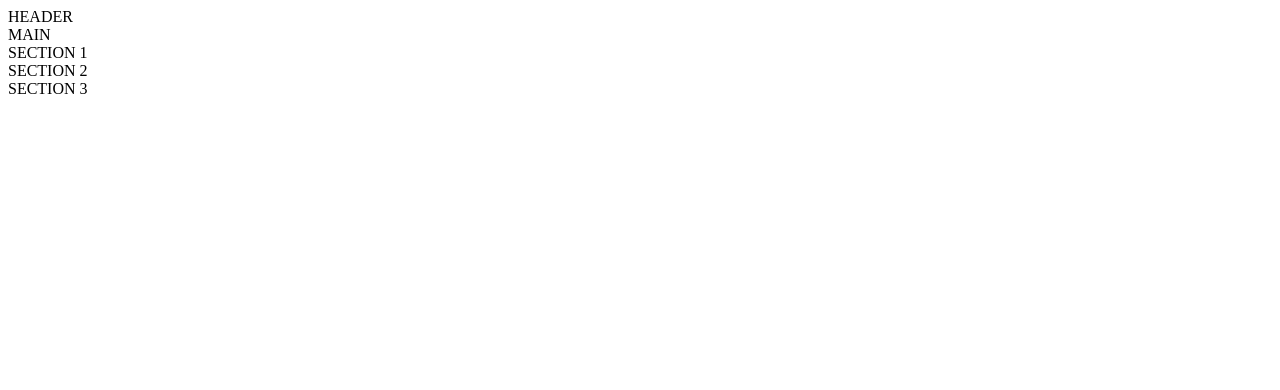
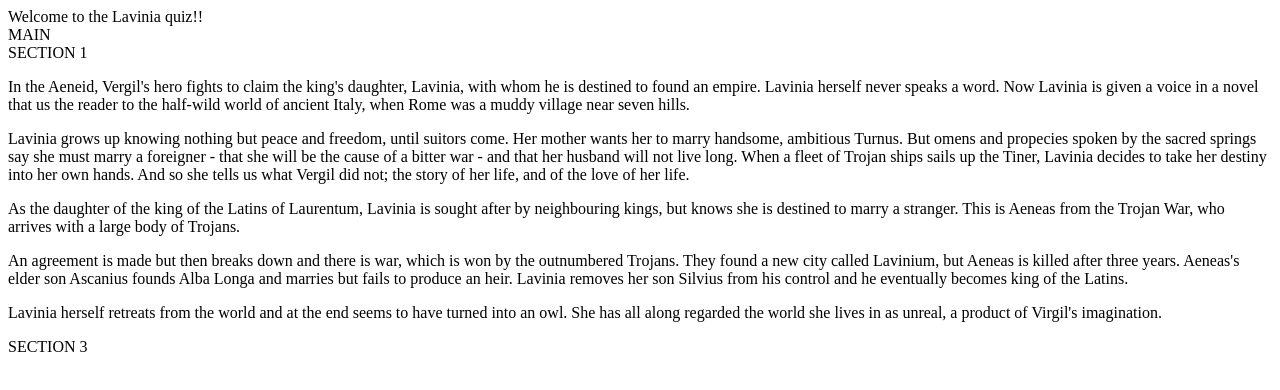
Before and after one commit to franco-ortega/ts-01-quiz-page, a website: page index.html in a window 1280 px wide. Drawn offline with Linux system fonts and the light colour scheme.

Commit message:
add quiz content to index.html

```diff
--- a/index.html
+++ b/index.html
@@ -7,7 +7,7 @@
     <title>Lavinia Quiz</title>
 </head>
 <body>
-    <header>HEADER</header>
+    <header>Welcome to the Lavinia quiz!!</header>
 
     <main>
         MAIN
@@ -16,7 +16,21 @@
             SECTION 1
         </section>
         <section>
-            SECTION 2
+            <p>
+                In the Aeneid, Vergil's hero fights to claim the king's daughter, Lavinia, with whom he is destined to found an empire. Lavinia herself never speaks a word. Now Lavinia is given a voice in a novel that us the reader to the half-wild world of ancient Italy, when Rome was a muddy village near seven hills.
+            </p>
+            <p>
+                Lavinia grows up knowing nothing but peace and freedom, until suitors come. Her mother wants her to marry handsome, ambitious Turnus. But omens and propecies spoken by the sacred springs say she must marry a foreigner - that she will be the cause of a bitter war - and that her husband will not live long. When a fleet of Trojan ships sails up the Tiner, Lavinia decides to take her destiny into her own hands. And so she tells us what Vergil did not; the story of her life, and of the love of her life.
+            </p>
+            <p>
+                As the daughter of the king of the Latins of Laurentum, Lavinia is sought after by neighbouring kings, but knows she is destined to marry a stranger. This is Aeneas from the Trojan War, who arrives with a large body of Trojans.
+            </p>
+            <p>
+                An agreement is made but then breaks down and there is war, which is won by the outnumbered Trojans. They found a new city called Lavinium, but Aeneas is killed after three years. Aeneas's elder son Ascanius founds Alba Longa and marries but fails to produce an heir. Lavinia removes her son Silvius from his control and he eventually becomes king of the Latins.
+            </p>
+            <p>
+                Lavinia herself retreats from the world and at the end seems to have turned into an owl. She has all along regarded the world she lives in as unreal, a product of Virgil's imagination.
+            </p>
         </section>
         <section>
             SECTION 3
```
